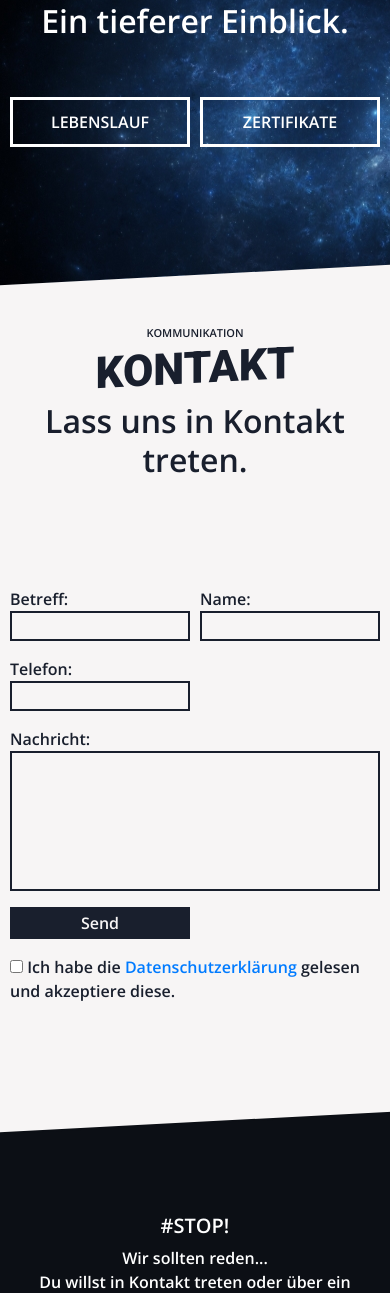
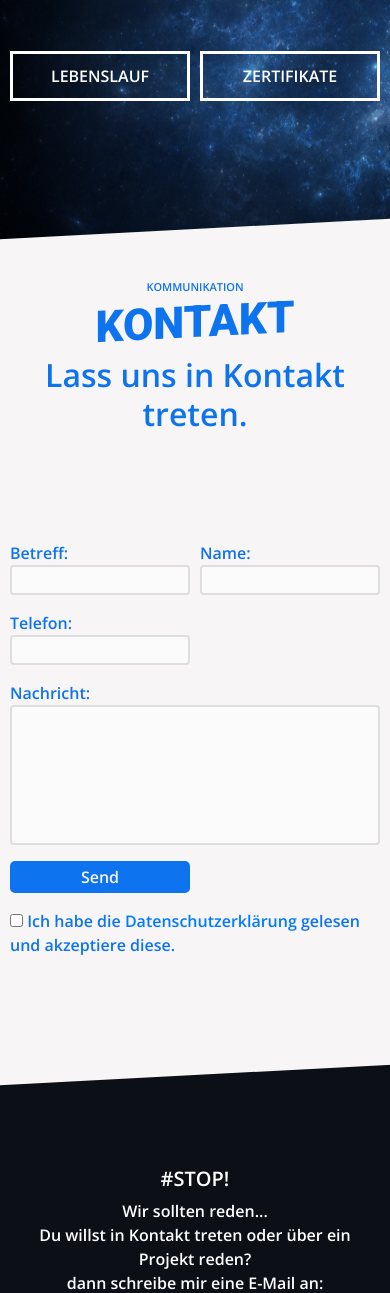
Before and after one commit to goertzniklas/goertzniklas.github.io, a PHP site: page / in a window 390 px wide. Shown: the part 4132-5425 px from the top of the page. Run offline with PHP 8.4, Linux system fonts and the light colour scheme.

Commit message:
Minor style changes

```diff
--- a/css/custom.css
+++ b/css/custom.css
@@ -5,7 +5,8 @@
 	background:#191f2d;
 
 	background-image:url(../img/nebula_mobile.jpg);
-	background-size: contain;
+    background-size: auto 800px;
+    background-attachment: fixed;
 }
 
 .back-to-top {
@@ -407,30 +410,33 @@
 }
 
 #contact {
-    color: #191f2d;
+    color: #0e73ee;
     background: #f7f5f5;
 }
 
 .contactInp {
-    border: 2px solid #191f2d;
-    background: #f7f5f5;
+	border: 2px solid #dedede;
+    border-radius: 4px;
+    background: #fbfbfb;
     width: 100%;
     color: #191f2d;
 }
 
 .contactInpTexA {
+	border: 2px solid #dedede;
+    border-radius: 4px;
+    background: #fbfbfb;
     height: 140px;
-    border: 2px solid #191f2d;
-    background: #f7f5f5;
     width: 100%;
     resize: none;
 }
 
 #contactSend{
-	cursor: pointer;
+    cursor: pointer;
     color: #f7f5f5;
-    border: 3px solid #191f2d;
-    background: #191f2d;
+    border: 3px solid #0e73ee;
+    background: #0e73ee;
+    border-radius: 5px;
 }
 
 #footer {
--- a/index.php
+++ b/index.php
@@ -321,6 +321,8 @@
 
 
             <div id="more3">
+
+            <div class="col-md-6">
               <ul class="timeline">
                 <li>
                   <p class="hobbyHeading">MUSIK | GITARRE</p>
@@ -343,6 +345,11 @@
                     Eine kleine Auswahl an Projekten findest du auf meinem <a href="https://github.com/dooflesdoodles"> GitHub</a> Profil.
                   </p>
                 </li>
+              </ul>
+            </div>
+
+            <div class="col-md-6">
+              <ul class="timeline">
                 <li>
                   <p class="hobbyHeading">SCHWIMMEN</p>
                   <p class="hobbyText">
@@ -368,6 +375,7 @@
                   </p>
                 </li>
               </ul>
+              </div>
             </div>
           </div>
 
```
Also changed, not shown: other parts of css/custom.css (+15 -6 lines), img/logos/vjs.png.
